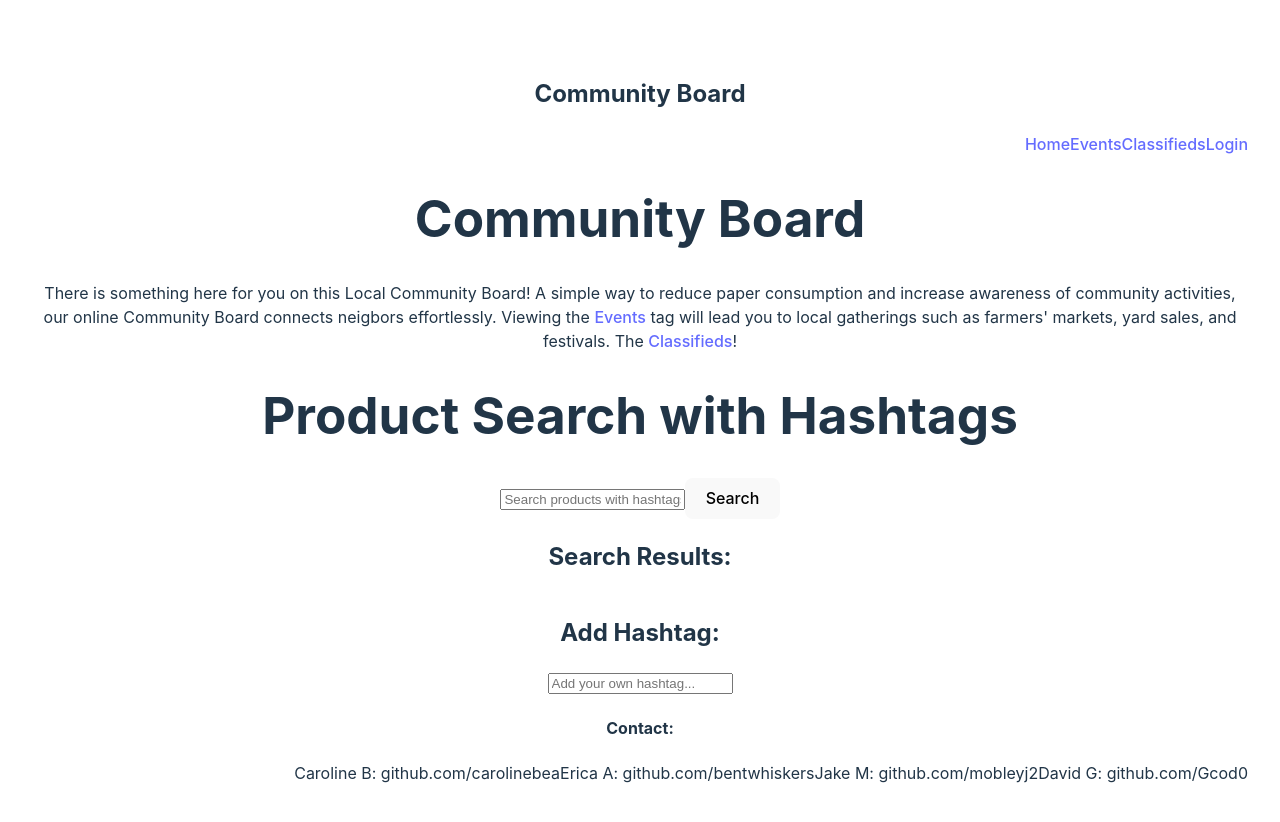
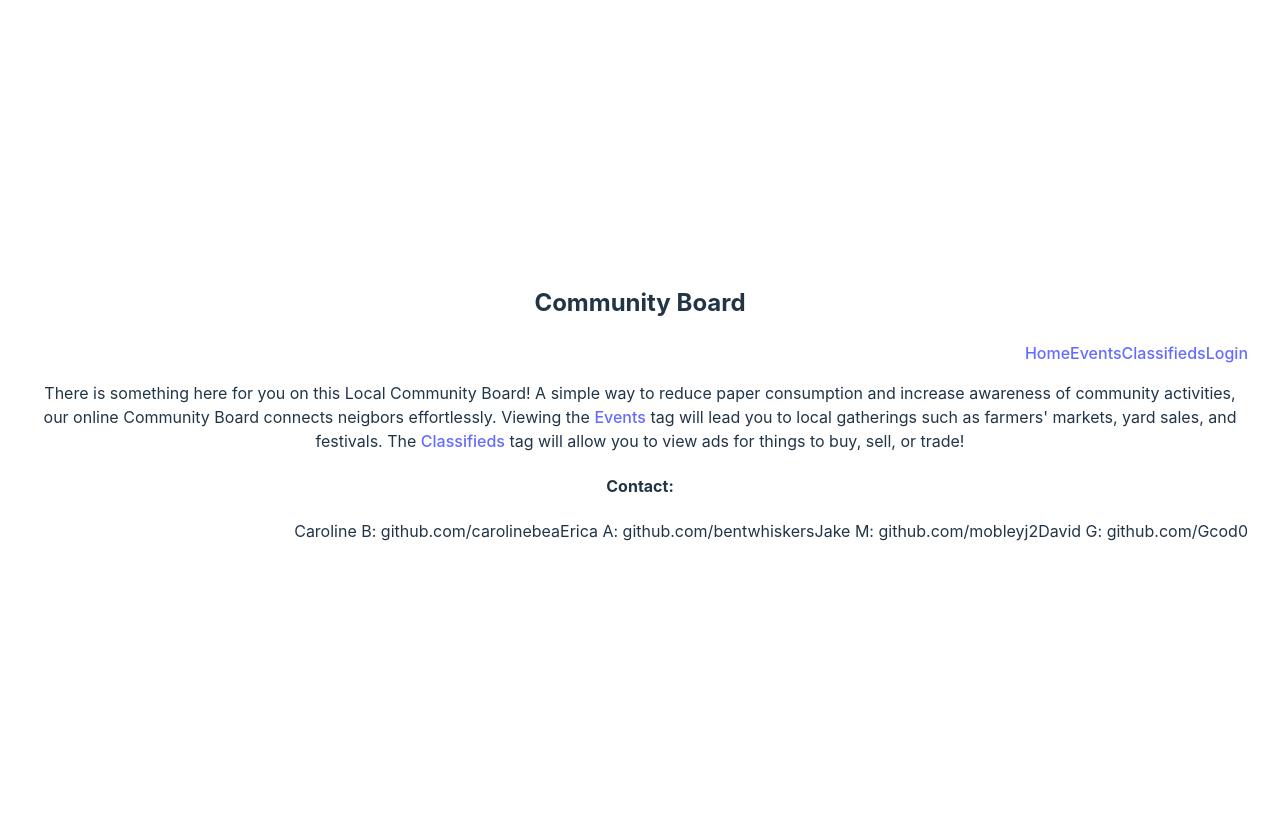
Before and after one commit to bentwhiskers/project-3, a React (Vite) app: page / in a window 1280 px wide. Shown: the top 822 px of the page. After the commit the page ends 800 px from the top, so only its background shows below. Built offline with nearby package versions, Linux system fonts and the light colour scheme.

Commit message:
added search nav

```diff
--- a/src/pages/classifieds.jsx
+++ b/src/pages/classifieds.jsx
@@ -1,5 +1,6 @@
 import Header from "../components/header";
 import Footer from "../components/footer";
+
 export default function Classifieds() {
   return (
    <div>
@@ -8,7 +9,7 @@ export default function Classifieds() {
 
     <p>
 
-    <a href = "/classPost"> Post</a> something you're looking to buy or sell!
+    <a href = "/classPost"> Post</a> something you're looking to buy or sell! <a href = "/search">Search</a> for something!
     </p>
 
     <Footer/>
--- a/src/pages/events.jsx
+++ b/src/pages/events.jsx
@@ -8,7 +8,7 @@ export default function Events() {
     <h2>Events Page</h2>
 
     <div className = "Events">
-    <p>Be inspired by new people and places with local Events! <a href = "/eventsPost">Post</a> to Host a new event! <a href = "">Search</a> for something to match your vibe!</p>
+    <p>Be inspired by new people and places with local Events! <a href = "/eventsPost">Post</a> to Host a new event! <a href = "/search">Search</a> for something to match your vibe!</p>
     </div>
     <Footer/>
    </div>
--- a/src/pages/home.jsx
+++ b/src/pages/home.jsx
@@ -1,19 +1,18 @@
 import Header from "../components/header";
 import Footer from "../components/footer";
-import Hashtags from "../components/hashtags";
-import Navbar from "../components/navbar";
+
 function Home() {
   return (
    <div>
     <Header/>
-    <h1>Community Board</h1>
+
     <div className = "Home">
 
-    <p>There is something here for you on this Local Community Board! A simple way to reduce paper consumption and increase awareness of community activities, our online Community Board connects neigbors effortlessly. Viewing the <a href="/events">Events</a> tag will lead you to local gatherings such as farmers' markets, yard sales, and festivals. The <a href= "/classifieds">Classifieds</a>!</p>
+    <p>There is something here for you on this Local Community Board! A simple way to reduce paper consumption and increase awareness of community activities, our online Community Board connects neigbors effortlessly. Viewing the <a href="/events">Events</a> tag will lead you to local gatherings such as farmers' markets, yard sales, and festivals. The <a href= "/classifieds">Classifieds</a> tag will allow you to view ads for things to buy, sell, or trade!</p>
 
 
 
-    <Hashtags/>
+
     <Footer/>
 
    </div>
```
Also changed, not shown: src/pages/search.jsx (added).
